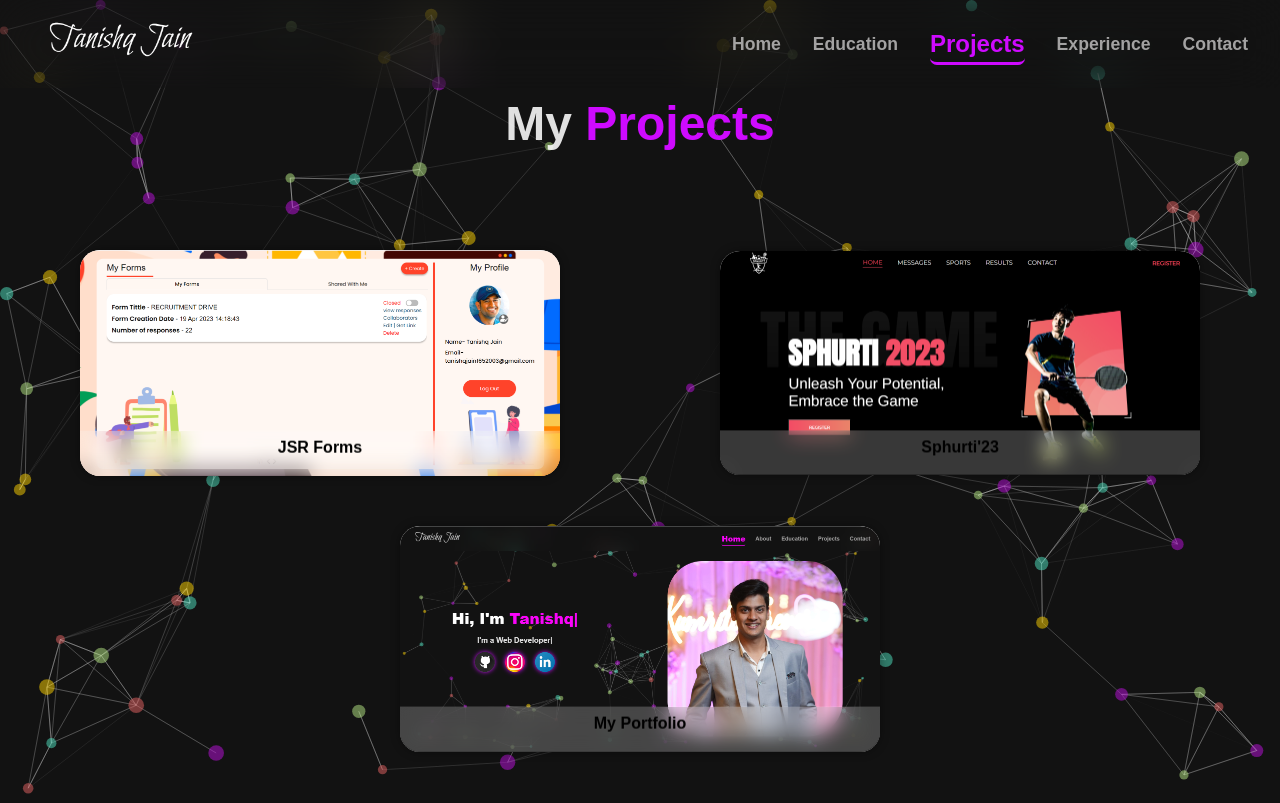
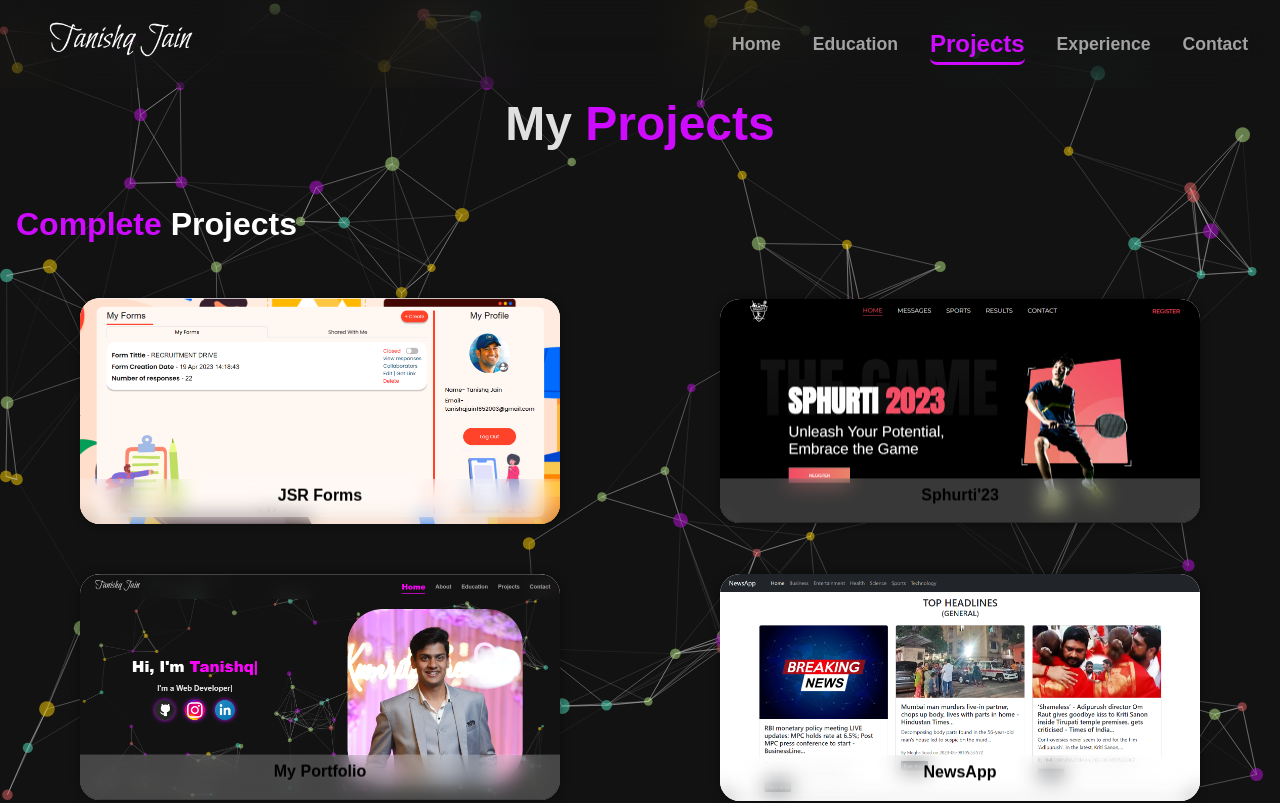
Before and after one commit to tanishqJain16/MyPortfolio, a React (Vite) app: page /projects in a window 1280 px wide. Shown: the top 803 px of the page. Built offline with nearby package versions, Linux system fonts and the light colour scheme.

Commit message:
added projects

```diff
--- a/src/pages/Projects/Project.css
+++ b/src/pages/Projects/Project.css
@@ -1,6 +1,6 @@
 .project {
     padding-top: 11vh;
-
+    padding-bottom: 2rem;
 }
 
 .project>.project__container>.project__container__title {
@@ -8,6 +8,20 @@
     font-weight: 700;
     text-align: center;
     margin-bottom: 5vh;
+}
+
+.project>.project__container>.headingInner{
+    font-size: 2rem;
+    font-weight: 900;
+    display: flex;
+    justify-content: start;
+    margin-top: 2rem;
+    margin-left: 1rem;
+    color: #ce0aff;
+}
+
+.project>.project__container>.headingInner>span{
+    color: #fff;
 }
 
 .project>.project__container>.project__container__title>span {
--- a/src/pages/Projects/Project.jsx
+++ b/src/pages/Projects/Project.jsx
@@ -2,6 +2,8 @@ import "./Project.css";
 import jsrimg from "../../assets/jsr-img.png";
 import myportfolioimg from "../../assets/myportfolio-img.png";
 import sphurtiimg from "../../assets/sphurti-img.png";
+import newsappimg from "../../assets/newsappimg.png";
+import youthopiaImg from "../../assets/youthopiaImg.png";
 import SmallCard from "../../components/SmallCard/SmallCard";
 import Particlejs from "../../components/ParticleJs/Particlejs";
 import ScrollReveal from "scrollreveal";
@@ -10,6 +12,7 @@ import { useEffect } from "react";
 function Project() {
   useEffect(() => {
     ScrollReveal().reveal(".project__container__title",{delay: 500, duration: 1000 , origin: 'top', distance: '50px'});
+    ScrollReveal().reveal(".headingInner",{delay: 700, duration: 1000 , origin: 'top', distance: '50px'});
     ScrollReveal().reveal(".project__container__card",{delay: 1000, duration: 1000 , origin: 'top', distance: '50px'});
   }, []);
   return (
@@ -19,11 +22,15 @@ function Project() {
         <h1 className="project__container__title">
           My <span>Projects</span>
         </h1>
+        <h1 className="headingInner">Complete<span>&nbsp;Projects</span></h1>
         <div className="project__container__card">
           <SmallCard img={jsrimg} title={"JSR Forms"} github={"https://github.com/tanishqJain16/form-website"} link={"https://www.jsrforms.live/"} />
           <SmallCard img={sphurtiimg} title={"Sphurti'23"} github={"https://github.com/tanishqJain16/sphurtiWebsite2.0"} link={"https://ditusphurti.com/"} />
           <SmallCard img={myportfolioimg} title={"My Portfolio"} github={"https://github.com/tanishqJain16/MyPortfolio"} link={"https://my-portfolio-tanishqjain16.vercel.app/"} />
+          <SmallCard img={newsappimg} title={"NewsApp"} github={"https://github.com/tanishqJain16/newsApp"} link={""} />
+          <SmallCard img={youthopiaImg} title={"Youthopia'22"} github={"https://github.com/tanishqJain16/youthopiaWebsite"} link={"https://youthopia.dituniversity.co.in/"} />
         </div>
+        <h1 className="headingInner">Backend<span>&nbsp;Projects</span></h1>
       </div>
     </div>
   )
```
Also changed, not shown: src/assets/newsappImg.png (added), src/assets/youthopiaImg.png (added).
